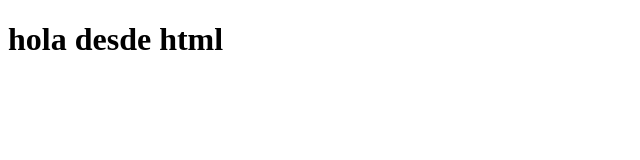
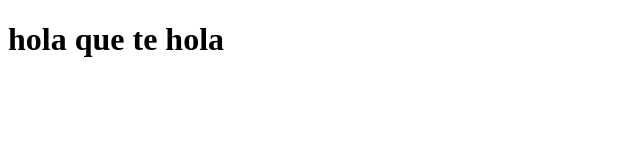
Before and after one commit to masergit/git-tres, a plain HTML site: page index.html in a window 1280 px wide. Shown: the whole page, without its empty margins (0-640 px from the left). Drawn offline with Linux system fonts and the light colour scheme.

```diff
--- a/index.html
+++ b/index.html
@@ -6,6 +6,6 @@
     <title>Document</title>
 </head>
 <body>
-    <h1>hola desde html</h1>
+    <h1>hola que te hola</h1>
 </body>
 </html>
```
